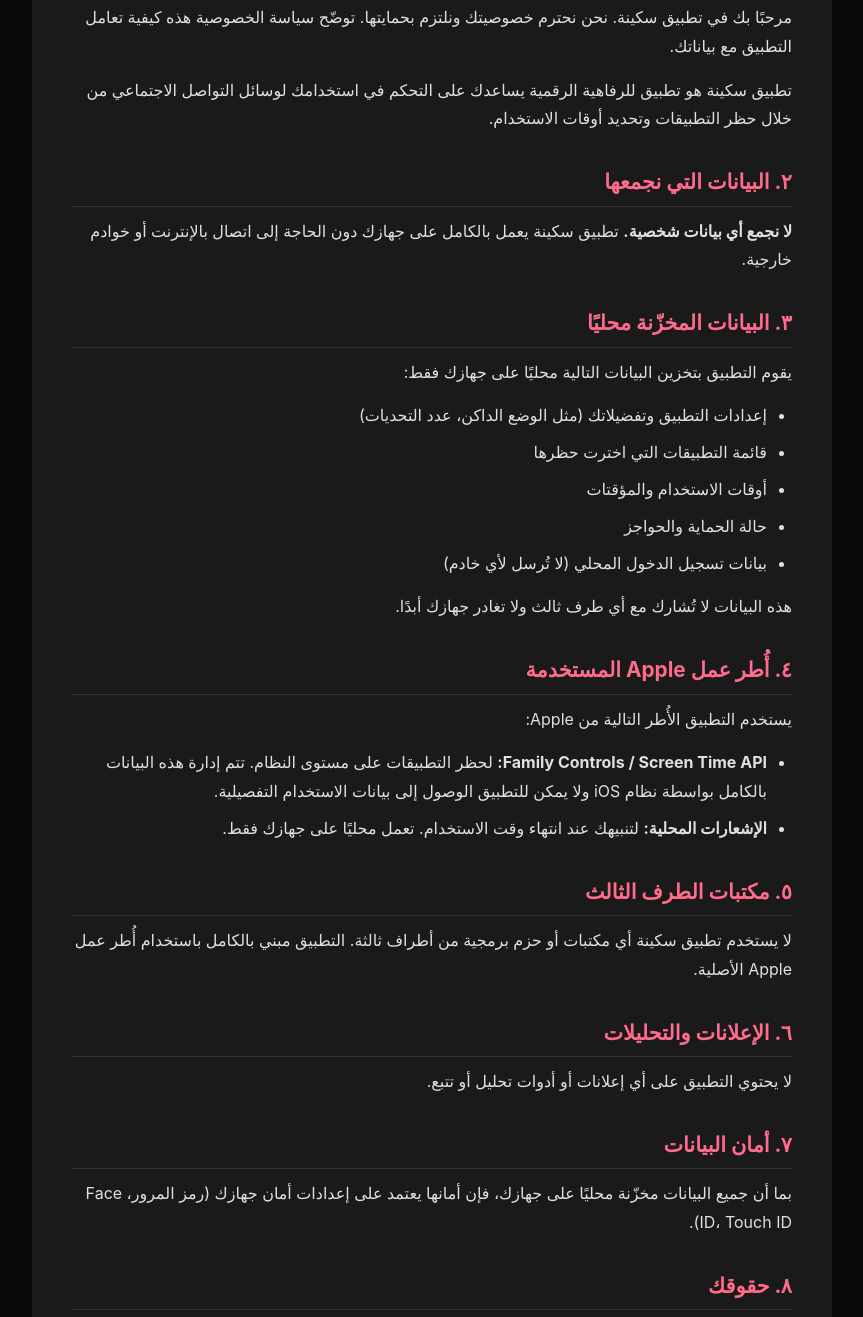
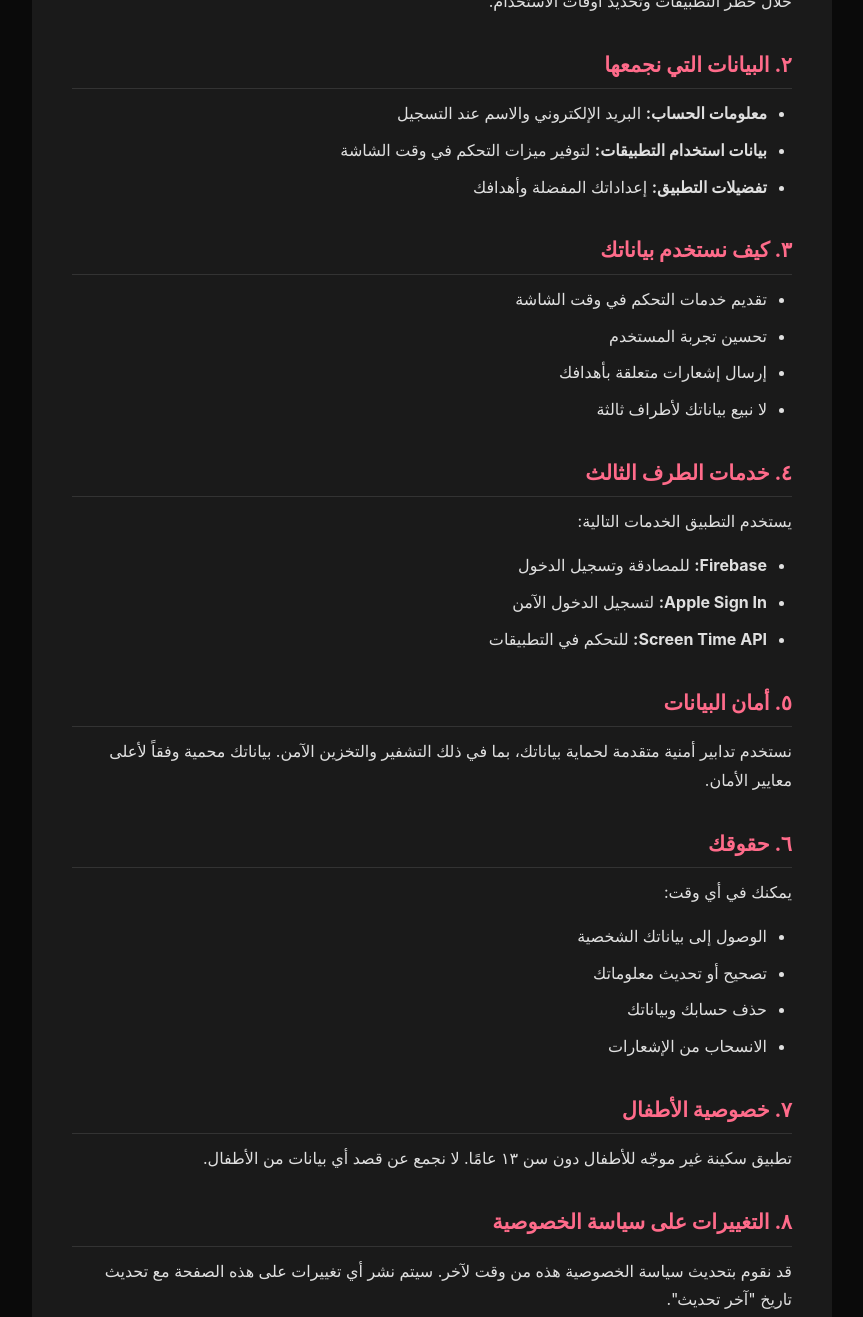
Before and after one commit to Bbal122/sakeena-privacy, a plain HTML site: page index.html in a window 1280 px wide. Shown: the part 373-1690 px from the top of the page, without its empty margins (208-1071 px from the left). Drawn offline with Linux system fonts and the light colour scheme.

Commit message:
Fix privacy policy to match app actual data practices
The policy previously claimed no data collection and no third-party
libraries, which was inaccurate. The app uses Firebase auth, Apple
Sign In, and collects email/name during registration. Updated all
sections to match the in-app privacy policy (SettingsView.swift).

Co-Authored-By: Claude Opus 4.6 <noreply@anthropic.com>

```diff
--- a/index.html
+++ b/index.html
@@ -68,59 +68,53 @@
         <h1>سياسة الخصوصية</h1>
         <p class="subtitle">تطبيق سكينة — آخر تحديث: ٢٨ فبراير ٢٠٢٦</p>
 
-        <div class="highlight">
-            <strong>ملخص:</strong> تطبيق سكينة لا يجمع أي بيانات شخصية. جميع البيانات تُخزّن محليًا على جهازك فقط ولا تُرسل إلى أي خادم خارجي.
-        </div>
-
         <h2>١. مقدمة</h2>
-        <p>مرحبًا بك في تطبيق سكينة. نحن نحترم خصوصيتك ونلتزم بحمايتها. توضّح سياسة الخصوصية هذه كيفية تعامل التطبيق مع بياناتك.</p>
+        <p>نحن في سكينة نحترم خصوصيتك ونلتزم بحماية بياناتك الشخصية. توضح سياسة الخصوصية هذه كيفية جمعنا واستخدامنا وحمايتنا لمعلوماتك عند استخدام تطبيقنا.</p>
         <p>تطبيق سكينة هو تطبيق للرفاهية الرقمية يساعدك على التحكم في استخدامك لوسائل التواصل الاجتماعي من خلال حظر التطبيقات وتحديد أوقات الاستخدام.</p>
 
         <h2>٢. البيانات التي نجمعها</h2>
-        <p><strong>لا نجمع أي بيانات شخصية.</strong> تطبيق سكينة يعمل بالكامل على جهازك دون الحاجة إلى اتصال بالإنترنت أو خوادم خارجية.</p>
-
-        <h2>٣. البيانات المخزّنة محليًا</h2>
-        <p>يقوم التطبيق بتخزين البيانات التالية محليًا على جهازك فقط:</p>
         <ul>
-            <li>إعدادات التطبيق وتفضيلاتك (مثل الوضع الداكن، عدد التحديات)</li>
-            <li>قائمة التطبيقات التي اخترت حظرها</li>
-            <li>أوقات الاستخدام والمؤقتات</li>
-            <li>حالة الحماية والحواجز</li>
-            <li>بيانات تسجيل الدخول المحلي (لا تُرسل لأي خادم)</li>
-        </ul>
-        <p>هذه البيانات لا تُشارك مع أي طرف ثالث ولا تغادر جهازك أبدًا.</p>
-
-        <h2>٤. أُطر عمل Apple المستخدمة</h2>
-        <p>يستخدم التطبيق الأُطر التالية من Apple:</p>
-        <ul>
-            <li><strong>Family Controls / Screen Time API:</strong> لحظر التطبيقات على مستوى النظام. تتم إدارة هذه البيانات بالكامل بواسطة نظام iOS ولا يمكن للتطبيق الوصول إلى بيانات الاستخدام التفصيلية.</li>
-            <li><strong>الإشعارات المحلية:</strong> لتنبيهك عند انتهاء وقت الاستخدام. تعمل محليًا على جهازك فقط.</li>
+            <li><strong>معلومات الحساب:</strong> البريد الإلكتروني والاسم عند التسجيل</li>
+            <li><strong>بيانات استخدام التطبيقات:</strong> لتوفير ميزات التحكم في وقت الشاشة</li>
+            <li><strong>تفضيلات التطبيق:</strong> إعداداتك المفضلة وأهدافك</li>
         </ul>
 
-        <h2>٥. مكتبات الطرف الثالث</h2>
-        <p>لا يستخدم تطبيق سكينة أي مكتبات أو حزم برمجية من أطراف ثالثة. التطبيق مبني بالكامل باستخدام أُطر عمل Apple الأصلية.</p>
+        <h2>٣. كيف نستخدم بياناتك</h2>
+        <ul>
+            <li>تقديم خدمات التحكم في وقت الشاشة</li>
+            <li>تحسين تجربة المستخدم</li>
+            <li>إرسال إشعارات متعلقة بأهدافك</li>
+            <li>لا نبيع بياناتك لأطراف ثالثة</li>
+        </ul>
 
-        <h2>٦. الإعلانات والتحليلات</h2>
-        <p>لا يحتوي التطبيق على أي إعلانات أو أدوات تحليل أو تتبع.</p>
+        <h2>٤. خدمات الطرف الثالث</h2>
+        <p>يستخدم التطبيق الخدمات التالية:</p>
+        <ul>
+            <li><strong>Firebase:</strong> للمصادقة وتسجيل الدخول</li>
+            <li><strong>Apple Sign In:</strong> لتسجيل الدخول الآمن</li>
+            <li><strong>Screen Time API:</strong> للتحكم في التطبيقات</li>
+        </ul>
 
-        <h2>٧. أمان البيانات</h2>
-        <p>بما أن جميع البيانات مخزّنة محليًا على جهازك، فإن أمانها يعتمد على إعدادات أمان جهازك (رمز المرور، Face ID، Touch ID).</p>
+        <h2>٥. أمان البيانات</h2>
+        <p>نستخدم تدابير أمنية متقدمة لحماية بياناتك، بما في ذلك التشفير والتخزين الآمن. بياناتك محمية وفقاً لأعلى معايير الأمان.</p>
 
-        <h2>٨. حقوقك</h2>
+        <h2>٦. حقوقك</h2>
         <p>يمكنك في أي وقت:</p>
         <ul>
-            <li>حذف جميع بيانات التطبيق من خلال إعدادات التطبيق (إعادة ضبط)</li>
-            <li>حذف التطبيق بالكامل من جهازك، مما يؤدي إلى حذف جميع البيانات المرتبطة</li>
+            <li>الوصول إلى بياناتك الشخصية</li>
+            <li>تصحيح أو تحديث معلوماتك</li>
+            <li>حذف حسابك وبياناتك</li>
+            <li>الانسحاب من الإشعارات</li>
         </ul>
 
-        <h2>٩. خصوصية الأطفال</h2>
+        <h2>٧. خصوصية الأطفال</h2>
         <p>تطبيق سكينة غير موجّه للأطفال دون سن ١٣ عامًا. لا نجمع عن قصد أي بيانات من الأطفال.</p>
 
-        <h2>١٠. التغييرات على سياسة الخصوصية</h2>
+        <h2>٨. التغييرات على سياسة الخصوصية</h2>
         <p>قد نقوم بتحديث سياسة الخصوصية هذه من وقت لآخر. سيتم نشر أي تغييرات على هذه الصفحة مع تحديث تاريخ "آخر تحديث".</p>
 
-        <h2>١١. تواصل معنا</h2>
-        <p>إذا كانت لديك أي أسئلة حول سياسة الخصوصية هذه، يمكنك التواصل معنا عبر:</p>
+        <h2>٩. تواصل معنا</h2>
+        <p>إذا كان لديك أي أسئلة حول سياسة الخصوصية، يرجى التواصل معنا:</p>
         <p>البريد الإلكتروني: <a href="mailto:apps.create.2222@gmail.com">apps.create.2222@gmail.com</a></p>
 
         <div class="footer">
```
